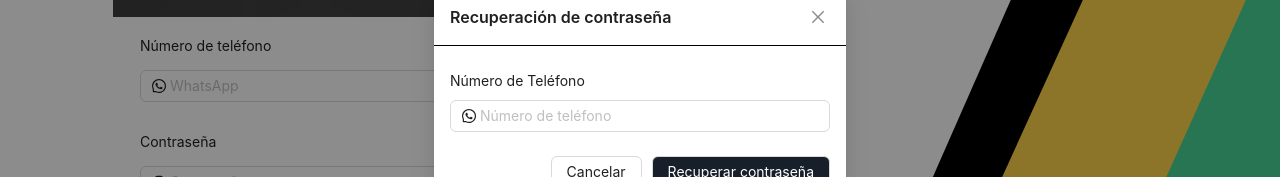
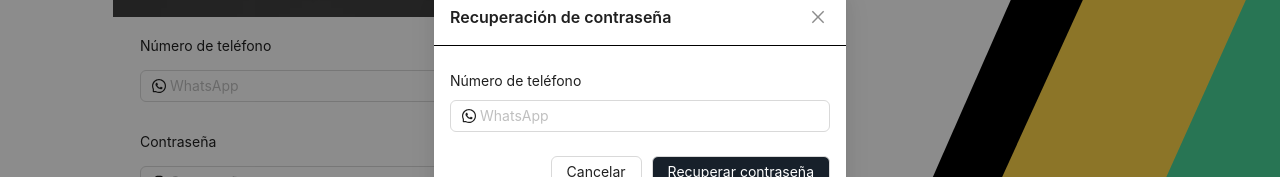
Before and after one commit to alonsosfera/event-ticket-project, a Next.js app: page /login in a window 1280 px wide. Both pictures are taken after a click on the button "¿Olvidaste tu contraseña?". Shown: the part 292-469 px from the top of the page. Built offline with nearby package versions, Linux system fonts and the light colour scheme.

Commit message:
Se solucionaron todos los comentarios de Git.

```diff
--- a/components/auth/login-component.js
+++ b/components/auth/login-component.js
@@ -8,7 +8,7 @@ export default function LoginComponent() {
   const [isRecoveryModalVisible, setIsRecoveryModalVisible] = useState(false)
 
   const showRecoveryModal = () => setIsRecoveryModalVisible(true)
-  const handleCancel = () => setIsRecoveryModalVisible(false)
+  const closeRecoveryModal = () => setIsRecoveryModalVisible(false)
 
   const onFinish = values => {
     values
@@ -43,13 +43,12 @@ export default function LoginComponent() {
             className="form"
             requiredMark={false}
             name="loginForm"
-            initialValues={{ remember: true }}
             onFinish={onFinish}
             onFinishFailed={onFinishFailed}
             labelCol={{ span: 24 }}
             wrapperCol={{ span: 24 }}>
             <Form.Item
-              name="tel"
+              name="phone"
               label="Número de teléfono"
               rules={[
                 { required: true, message: "Por favor ingresa tu número de teléfono" },
@@ -101,7 +100,7 @@ export default function LoginComponent() {
 
       <Recovery
         visible={isRecoveryModalVisible}
-        onCancel={handleCancel}
+        onCancel={closeRecoveryModal}
         onSubmit={handleRecoverySubmit} />
     </>
   )
--- a/components/auth/password-recovery-component.js
+++ b/components/auth/password-recovery-component.js
@@ -26,12 +26,11 @@ const Recovery = ({ visible, onCancel, onSubmit }) => {
         requiredMark={false}
         className="form-recovery"
         layout="vertical"
-        initialValues={{ remember: true }}
         autoComplete="off"
         onFinish={handleSubmit}>
         <Form.Item
-          name="tel"
-          label="Número de Teléfono"
+          name="phone"
+          label="Número de teléfono"
           rules={[
             { required: true, message: "Por favor ingresa tu número de teléfono" },
             { pattern: /^\d{10}$/, message: "El número de teléfono debe tener exactamente 10 dígitos" }
@@ -39,7 +38,7 @@ const Recovery = ({ visible, onCancel, onSubmit }) => {
           colon={false}>
           <Input
             prefix={<WhatsAppOutlined />}
-            placeholder="Número de teléfono"
+            placeholder="WhatsApp"
             type="text" />
         </Form.Item>
         <Form.Item>
```
